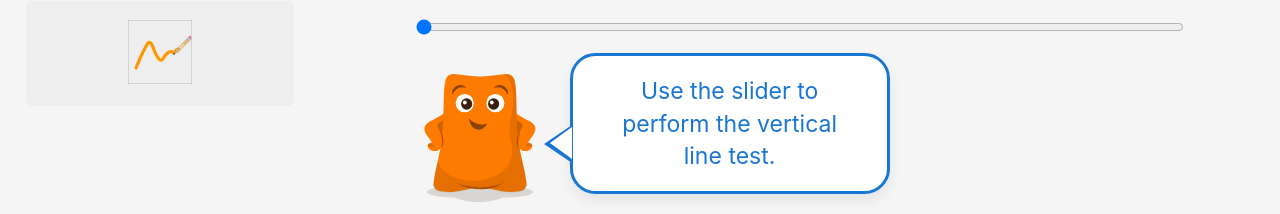
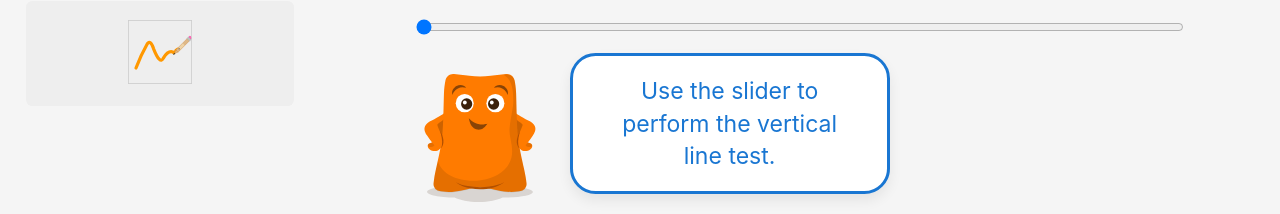
Before and after one commit to Content-Interactives/Vertical_Line_Test, a React (Vite) app: page / in a window 1280 px wide. Shown: the part 583-797 px from the top of the page. Built offline with nearby package versions, Linux system fonts and the light colour scheme.

Commit message:
removed speech bubble bug

```diff
--- a/src/App.css
+++ b/src/App.css
@@ -90,27 +90,3 @@ h1 {
   margin-bottom: 1vh;
   box-shadow: 0 0.5vw 1vw rgba(0,0,0,0.07);
 }
-
-.speech-bubble::before {
-  content: '';
-  position: absolute;
-  left: -2.25vw; /* Position the tail to the left */
-  bottom: 2.25vw; /* Vertically center the tail */
-  width: 0;
-  height: 0;
-  border-top: 1.5vw solid transparent;
-  border-bottom: 1.5vw solid transparent;
-  border-right: 2.25vw solid #1976d2; /* Tail border color */
-}
-
-.speech-bubble::after {
-  content: '';
-  position: absolute;
-  left: -1.75vw; /* Position the tail to the left */
-  bottom: 2.5vw; /* Vertically center the tail */
-  width: 0;
-  height: 0;
-  border-top: 1.25vw solid transparent;
-  border-bottom: 1.25vw solid transparent;
-  border-right: 1.75vw solid #fff; /* Tail fill color */
-}
```
